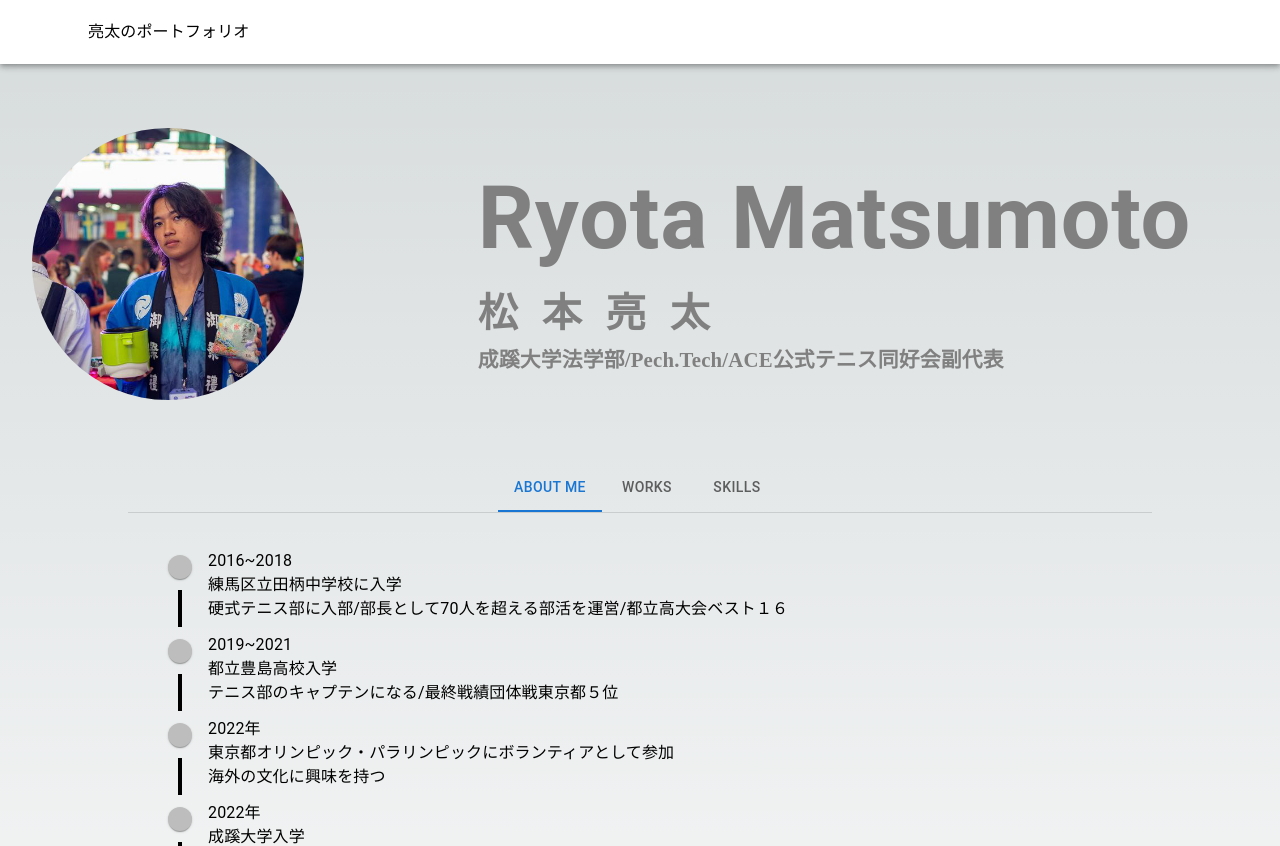
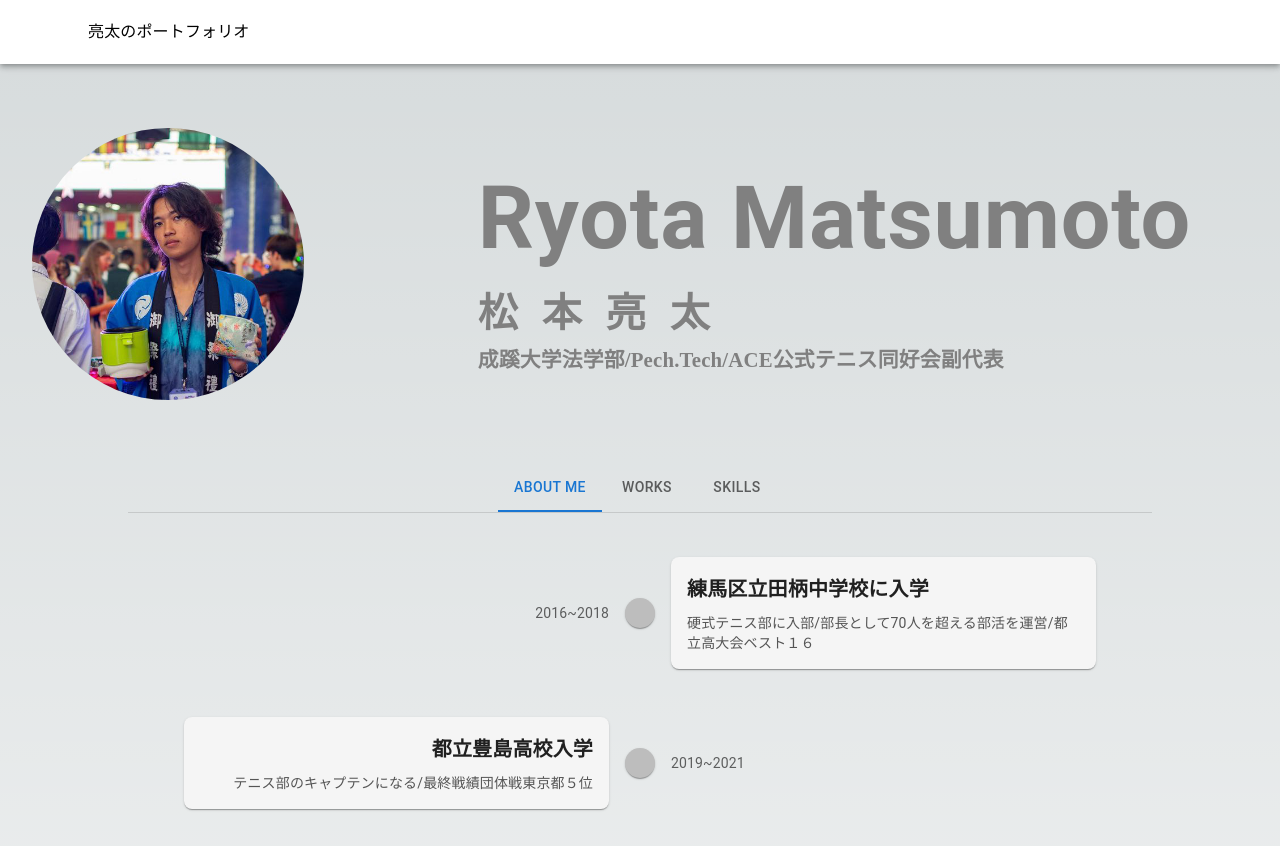
Before and after one commit to ryolingo/ryotaportfolio, a Next.js app: page / in a window 1280 px wide. Shown: the top 846 px of the page. Built offline with nearby package versions, Linux system fonts and the light colour scheme.

Commit message:
Timelinecssを調整

```diff
--- a/src/app/components/molecule/TimeLine.tsx
+++ b/src/app/components/molecule/TimeLine.tsx
@@ -6,34 +6,85 @@ import {
   TimelineDot,
   TimelineConnector,
   TimelineContent,
-  timelineItemClasses,
+  TimelineOppositeContent,
 } from "@mui/lab";
-import { Typography } from "@mui/material";
+import { Card, Typography } from "@mui/material";
+import { keyframes } from "@emotion/react";
 
-export default function TimeLine() {
+const cardStyle = {
+  padding: "16px",
+  margin: "8px 0",
+  backgroundColor: "#f5f5f5",
+  borderRadius: "8px",
+  animation: "fadeIn 1s ease-in-out",
+};
+
+const titleStyle = {
+  fontWeight: "bold",
+  marginBottom: "8px",
+};
+
+const subtitleStyle = {
+  color: "#555",
+};
+
+const timelineItemStyle = {
+  display: "flex",
+  alignItems: "center",
+  marginBottom: "20px", // 各アイテム間の間隔を設定
+  animation: "fadeIn 1s ease-in-out",
+};
+
+const timelineContentStyle = {
+  flex: 1,
+};
+
+const fadeIn = keyframes`
+  from {
+    opacity: 0;
+    transform: translateY(20px);
+  }
+  to {
+    opacity: 1;
+    transform: translateY(0);
+  }
+`;
+
+export default function OppositeContentTimeline() {
   return (
-    <Timeline
-      sx={{
-        [`& .${timelineItemClasses.root}:before`]: {
-          flex: 0,
-          padding: 0,
-        },
-      }}
-    >
+    <Timeline position="alternate">
       {AboutList.map((item, index) => (
-        <TimelineItem key={index}>
+        <TimelineItem
+          key={index}
+          style={{ ...timelineItemStyle, animationDelay: `${index * 0.2}s` }}
+        >
+          <TimelineOppositeContent color="text.secondary">
+            <Typography variant="body2">{item.date}</Typography>
+          </TimelineOppositeContent>
           <TimelineSeparator>
-            <TimelineDot sx={{ width: "24px", height: "24px" }} />
-            {index < AboutList.length - 1 && (
-              <TimelineConnector
-                sx={{ width: "4px", backgroundColor: "black" }}
-              />
-            )}
+            <TimelineDot
+              sx={{
+                height: "30px",
+                width: "30px",
+                animation: `${fadeIn} 1s ease-in-out`,
+              }}
+            />
+            {index < AboutList.length - 1 && <TimelineConnector />}
           </TimelineSeparator>
-          <TimelineContent>
-            <Typography>{item.date}</Typography>
-            <Typography>{item.title}</Typography>
-            <Typography>{item.subtitle}</Typography>
+          <TimelineContent
+            style={{
+              ...timelineContentStyle,
+              animationDelay: `${index * 0.2}s`,
+            }}
+          >
+            <Card style={{ ...cardStyle, animationDelay: `${index * 0.2}s` }}>
+              <Typography variant="h6" style={titleStyle}>
+                {item.title}
+              </Typography>
+              <Typography variant="body2" style={subtitleStyle}>
+                {item.subtitle}
+              </Typography>
+            </Card>
           </TimelineContent>
         </TimelineItem>
       ))}
```
